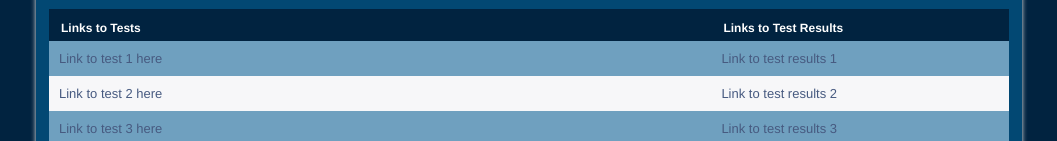
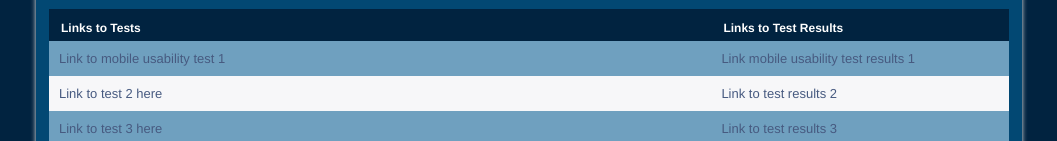
Before and after one commit to frniners/WIU, a plain HTML site: page index.html in a window 1280 px wide. Shown: the part 393-534 px from the top of the page, without its empty margins (111-1168 px from the left). Drawn offline with Linux system fonts and the light colour scheme.

Commit message:
test & results links

```diff
--- a/index.html
+++ b/index.html
@@ -37,8 +37,8 @@
        </thead>
        <tbody>
           <tr class="odd">
-             <td><a href="#">Link to test 1 here</a></td>
-             <td><a href="">Link to test results 1</a></td>
+             <td><a href="https://usabilityhub.com/do/c9935a147e98/df51">Link to mobile usability test 1</a></td>
+             <td><a href="https://usabilityhub.com/tests/c9935a147e98/results/515105004e0d">Link mobile usability test results 1</a></td>
           </tr>
           <tr>
              <td><a href="#">Link to test 2 here</a></td>
```
